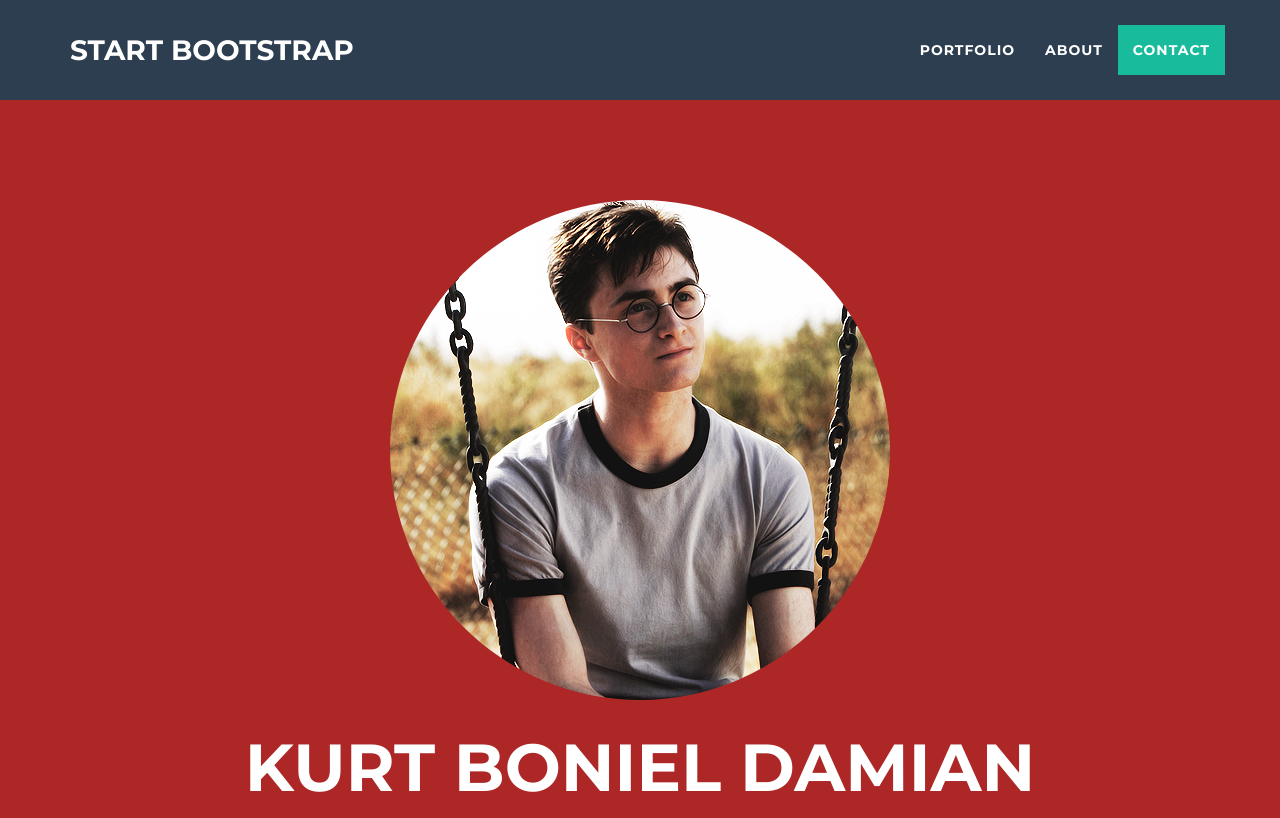
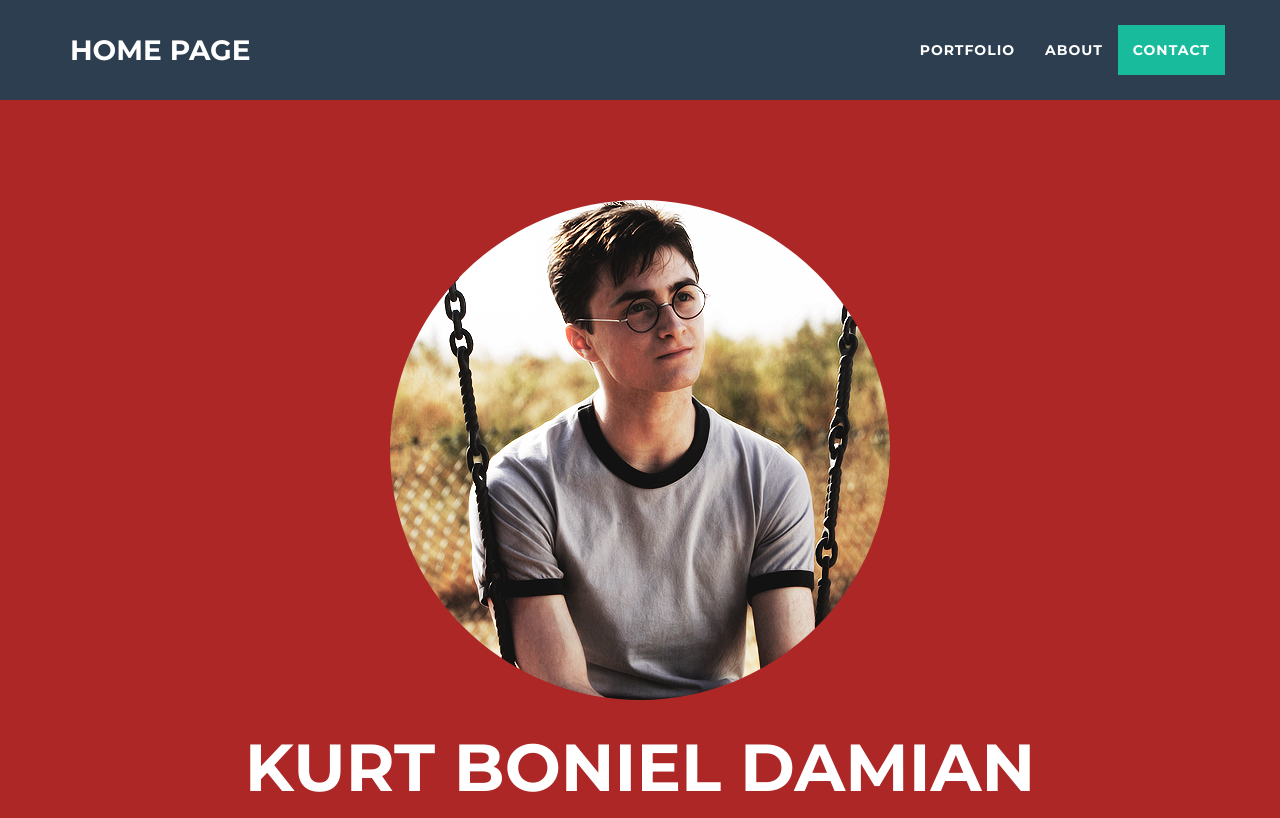
Before and after one commit to damiankurt/damiankurt.github.io, a website: page index.html in a window 1280 px wide. Shown: the top 818 px of the page. Drawn offline with nearby package versions, Linux system fonts and the light colour scheme.

Commit message:
Add files via upload

```diff
--- a/index.html
+++ b/index.html
@@ -9,7 +9,7 @@
     <meta name="description" content="">
     <meta name="author" content="">
 
-    <title>Freelancer - Start Bootstrap Theme</title>
+    <title>Kurt Damian's Resume</title>
 
     <!-- Bootstrap Core CSS -->
     <link href="vendor/bootstrap/css/bootstrap.min.css" rel="stylesheet">
@@ -41,7 +41,7 @@
                 <button type="button" class="navbar-toggle" data-toggle="collapse" data-target="#bs-example-navbar-collapse-1">
                     <span class="sr-only">Toggle navigation</span> Menu <i class="fa fa-bars"></i>
                 </button>
-                <a class="navbar-brand" href="#page-top">Start Bootstrap</a>
+                <a class="navbar-brand" href="#page-top">Home Page</a>
             </div>
 
             <!-- Collect the nav links, forms, and other content for toggling -->
```
